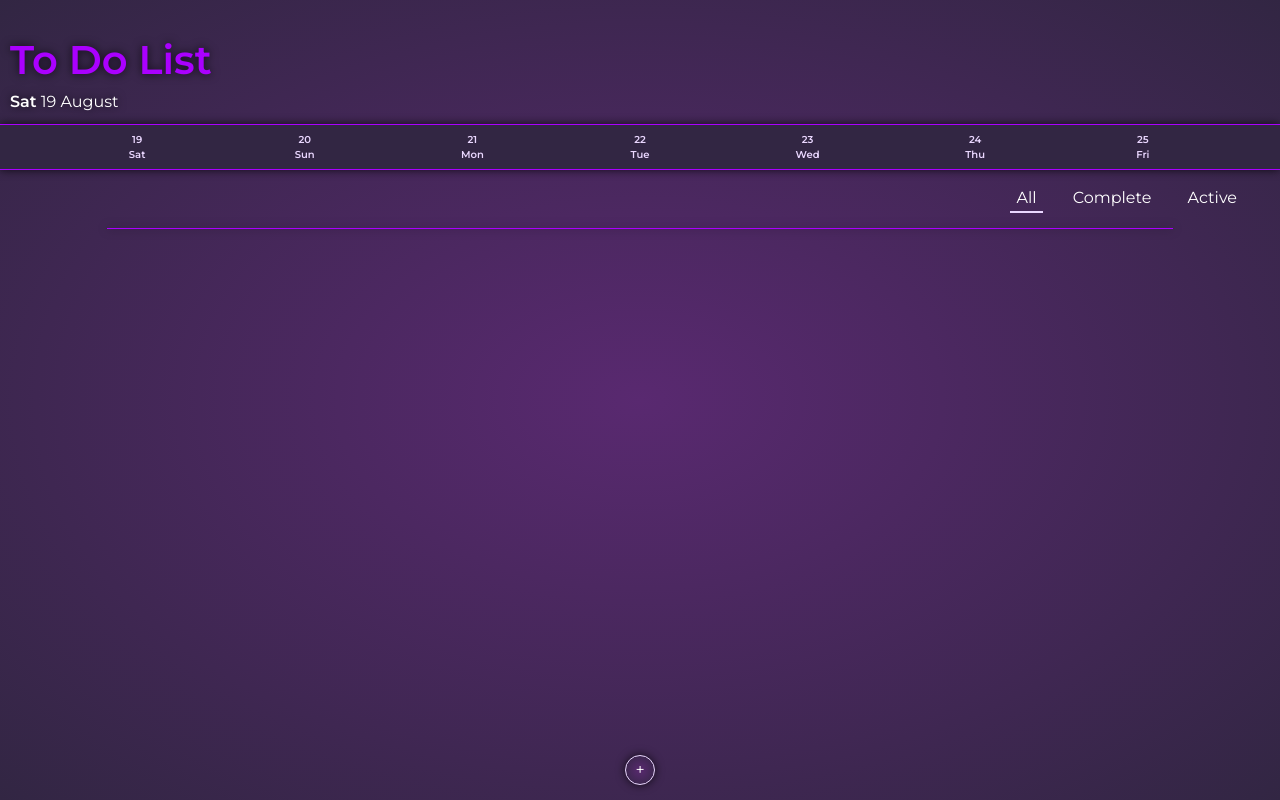
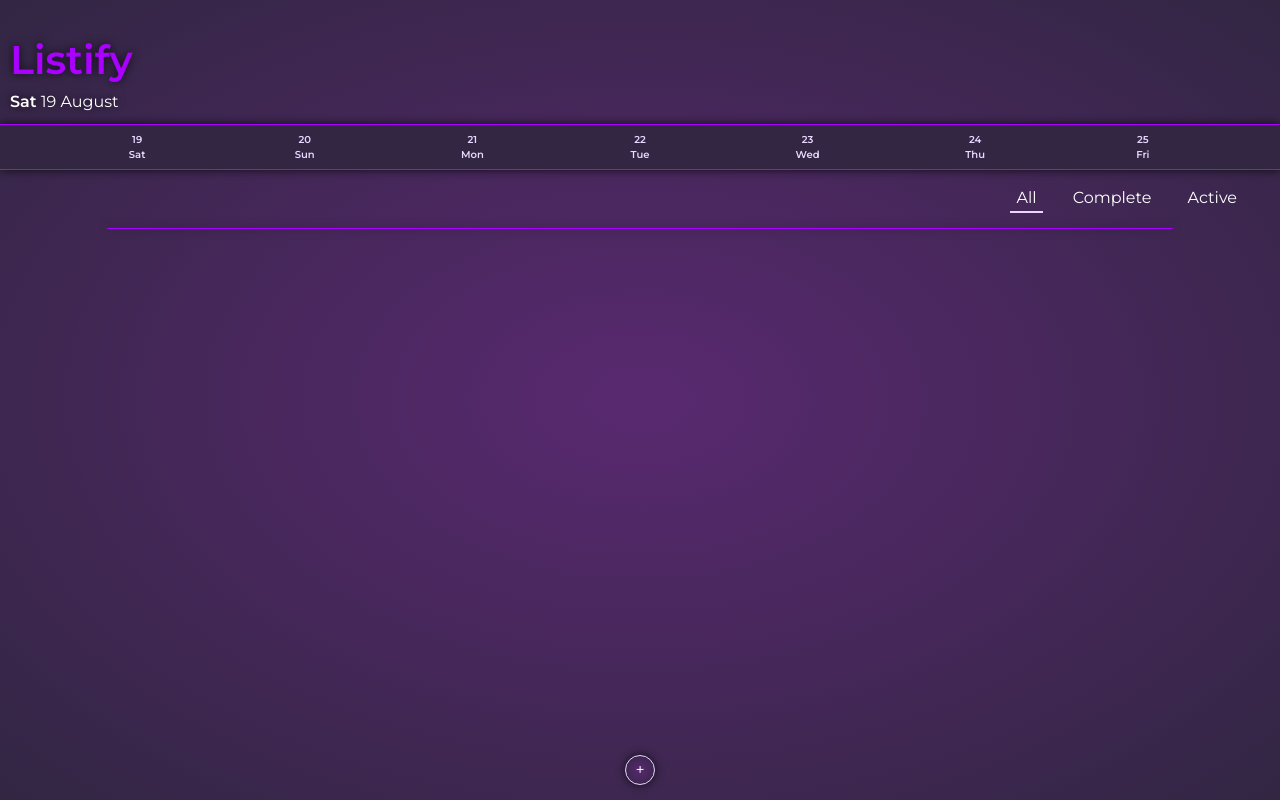
Before and after one commit to MuhamanButt/to-do-list, a plain HTML site: page index.html in a window 1280 px wide. Drawn offline with nearby package versions, Linux system fonts and the light colour scheme.

Commit message:
new change

```diff
--- a/index.html
+++ b/index.html
@@ -3,7 +3,7 @@
   <head>
     <meta charset="utf-8" />
     <meta http-equiv="X-UA-Compatible" content="IE=edge" />
-    <title>To Do List</title>
+    <title>Listify</title>
     <meta name="description" content="" />
     <meta name="viewport" content="width=device-width, initial-scale=1" />
     <!---------------------------------------animate.css--------------------------------------->
@@ -42,7 +42,7 @@
                 <!-----------------------------------------------------------------------main heading-->
                 <div class="row main-heading m-0">
                   <div class="col drop-shadow p-0">
-                    <p class="m-0 fs-1">To Do List</p>
+                    <p class="m-0 fs-1">Listify</p>
                     <span class="fs-6" id="main-heading-day">Wednesday</span>
                     <span class="fs-6" id="main-heading-date">20th March</span>
                   </div>
```
